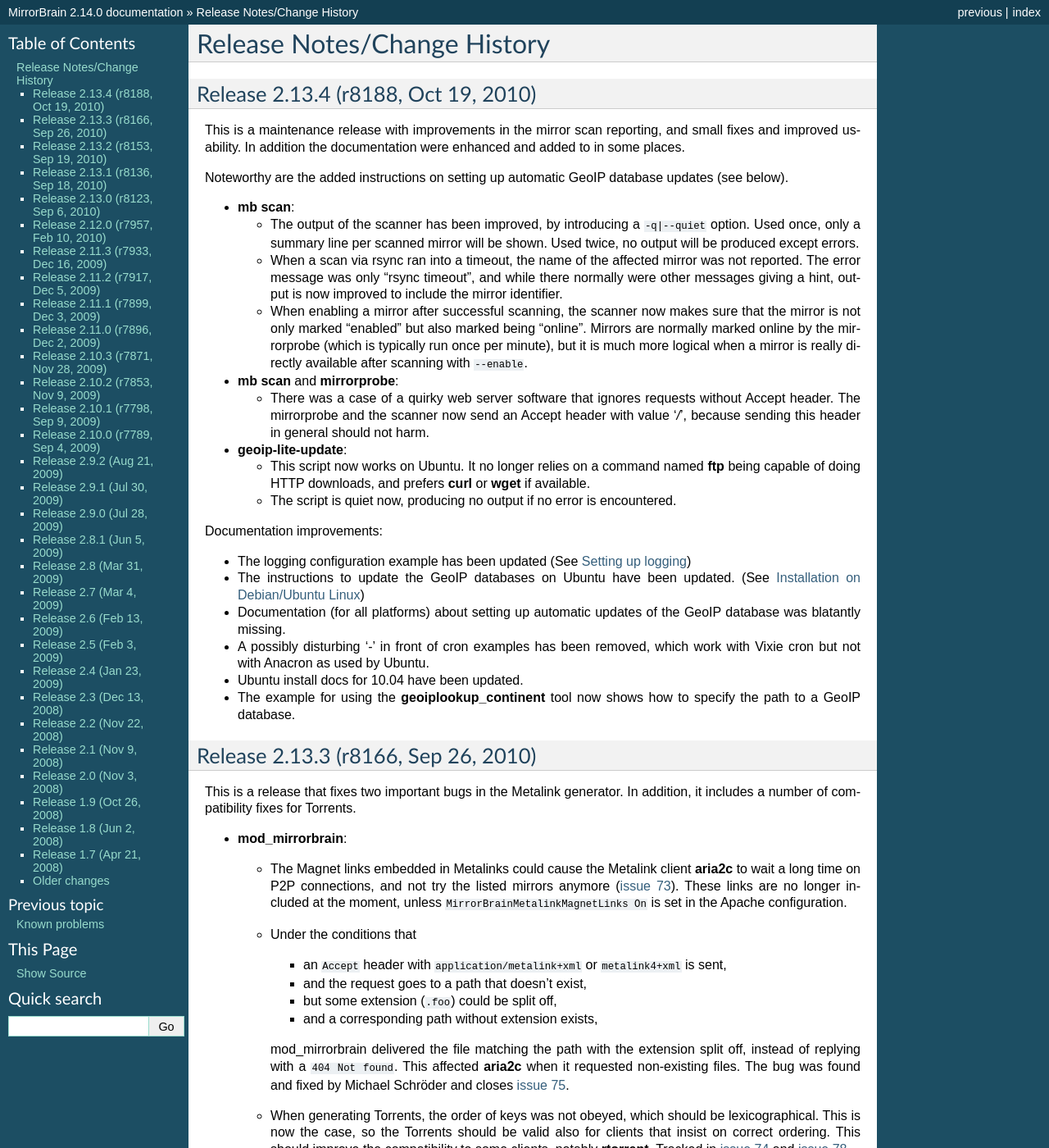
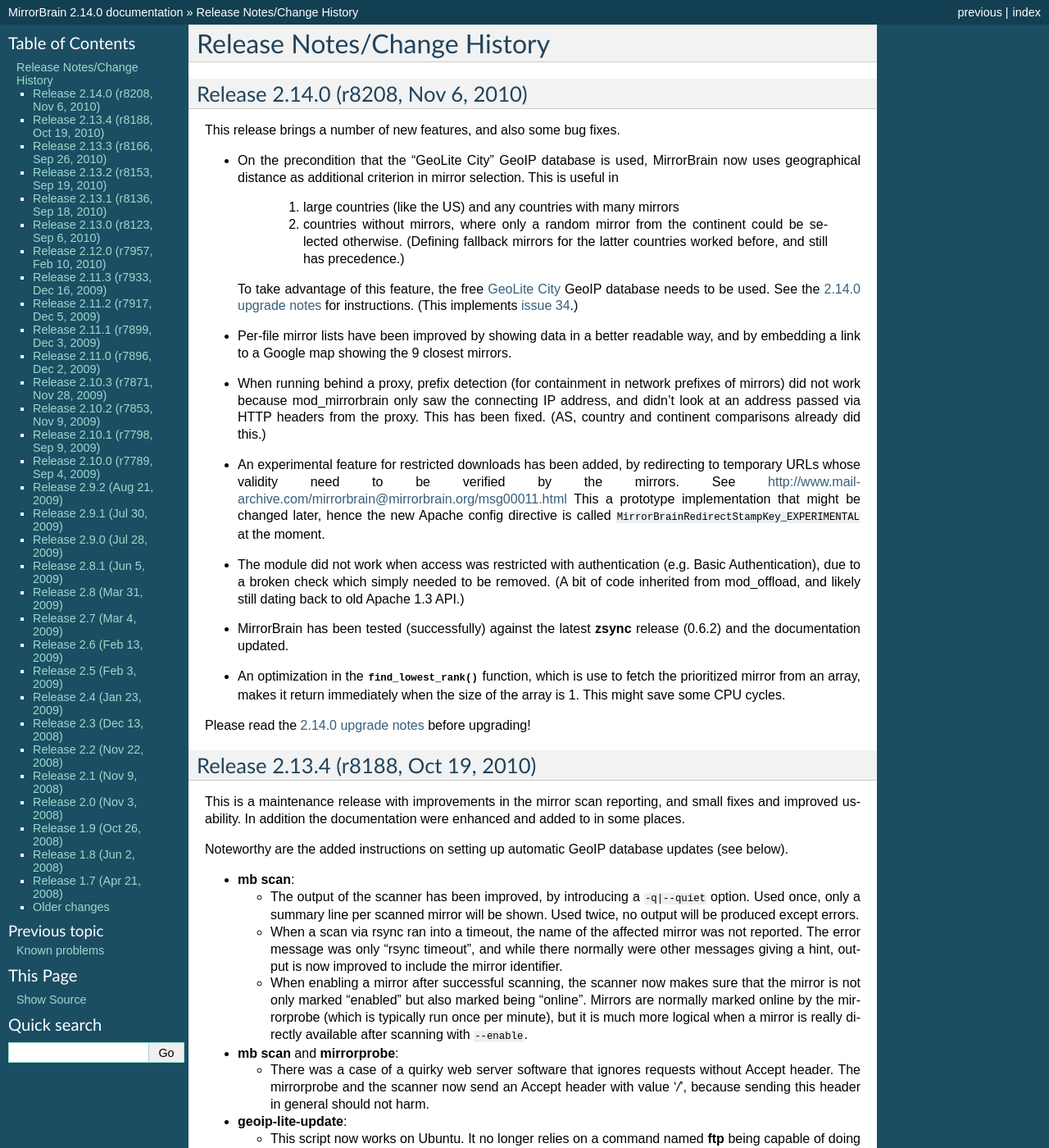
Before and after one commit to hayalci/mirrorbrain, a Sphinx documentation site: the page built from docs/changes.rst, in a window 1280 px wide and 1400 px high. Shown: the whole window at 82% size. Built offline with Sphinx 7.4.7, drawn with Linux system fonts in a browser that asks for light colours.

Commit message:
draft release notes for 2.14.0
git-svn-id: http://svn.mirrorbrain.org/svn/mirrorbrain/trunk@8205 2d291e14-ff0c-0410-a3fa-d5caa9871f55

```diff
--- a/docs/changes.rst
+++ b/docs/changes.rst
@@ -2,6 +2,62 @@
 
 Release Notes/Change History
 ============================
+
+
+Release 2.14.0 (r8208, Nov 6, 2010)
+-----------------------------------
+
+This release brings a number of new features, and also some bug fixes.
+
+
+- On the precondition that the "GeoLite City" GeoIP database is used,
+  MirrorBrain now uses geographical distance as additional criterion in mirror
+  selection. This is useful in
+
+    1) large countries (like the US) and any countries with many mirrors
+
+    2) countries without mirrors, where only a random mirror from the continent
+       could be selected otherwise. (Defining fallback mirrors for the latter
+       countries worked before, and still has precedence.)
+
+  To take advantage of this feature, the free `GeoLite City
+  <http://www.maxmind.com/app/geolitecity>`_ GeoIP database needs to be used.
+  See the `2.14.0 upgrade notes`_ for instructions. (This implements `issue
+  34`_.)
+
+- Per-file mirror lists have been improved by showing data in a better readable
+  way, and by embedding a link to a Google map showing the 9 closest mirrors.
+
+- When running behind a proxy, prefix detection (for containment in network
+  prefixes of mirrors) did not work because mod_mirrorbrain only saw the
+  connecting IP address, and didn't look at an address passed via HTTP headers
+  from the proxy. This has been fixed. (AS, country and continent comparisons
+  already did this.)
+
+- An experimental feature for restricted downloads has been added, by
+  redirecting to temporary URLs whose validity need to be verified by the
+  mirrors. See
+  http://www.mail-archive.com/mirrorbrain@mirrorbrain.org/msg00011.html
+  This a prototype implementation that might be changed later, hence the new
+  Apache config directive is called
+  ``MirrorBrainRedirectStampKey_EXPERIMENTAL`` at the moment.
+
+- The module did not work when access was restricted with authentication (e.g.
+  Basic Authentication), due to a broken check which simply needed to be
+  removed. (A bit of code inherited from mod_offload, and likely still dating
+  back to old Apache 1.3 API.)
+
+- MirrorBrain has been tested (successfully) against the latest
+  :program:`zsync` release (0.6.2) and the documentation updated.
+
+- An optimization in the :func:`find_lowest_rank` function, which is use to
+  fetch the prioritized mirror from an array, makes it return immediately when
+  the size of the array is 1. This might save some CPU cycles.
+
+Please read the `2.14.0 upgrade notes`_ before upgrading!
+
+.. _`2.14.0 upgrade notes`: http://mirrorbrain.org/docs/upgrading/#to-2.14.0
+.. _`issue 34`: http://mirrorbrain.org/issues/issue34
 
 
 Release 2.13.4 (r8188, Oct 19, 2010)
```
Also changed, not shown: docs/upgrading.rst (+21 -0 lines).
